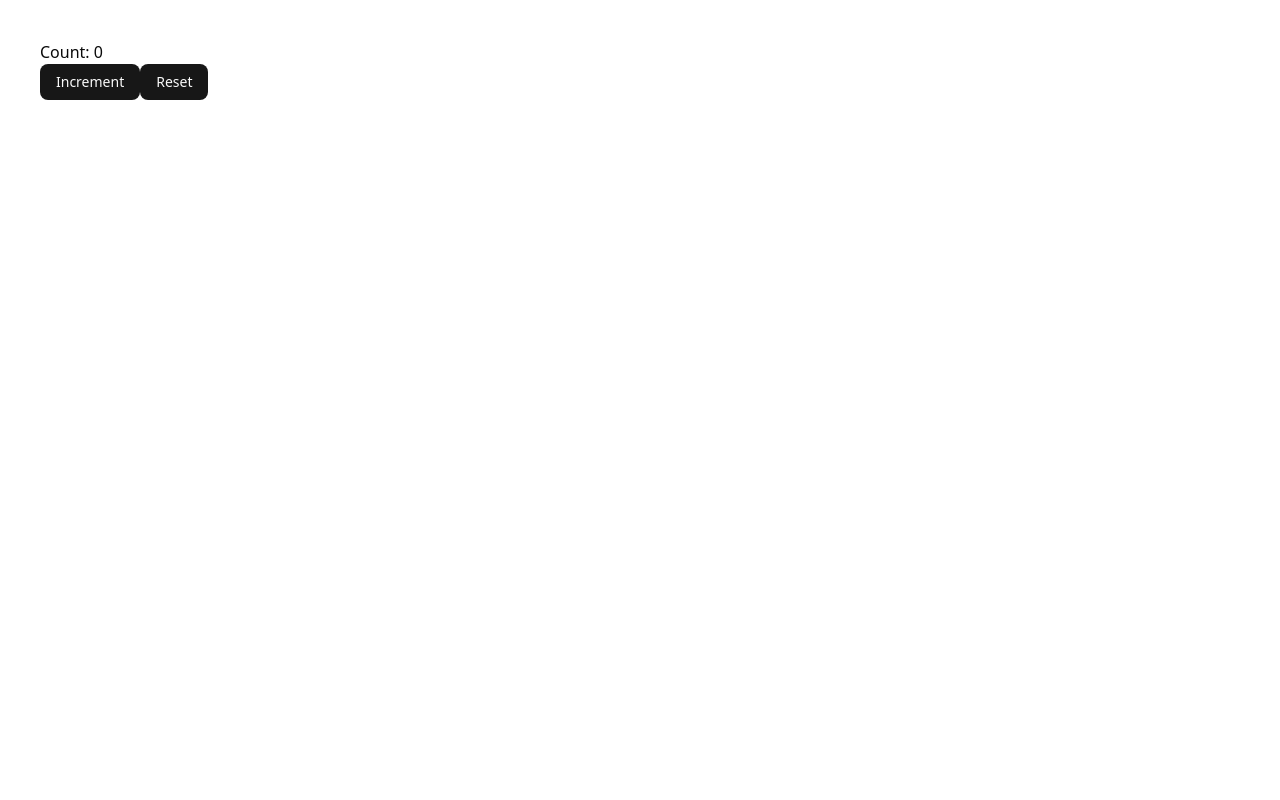
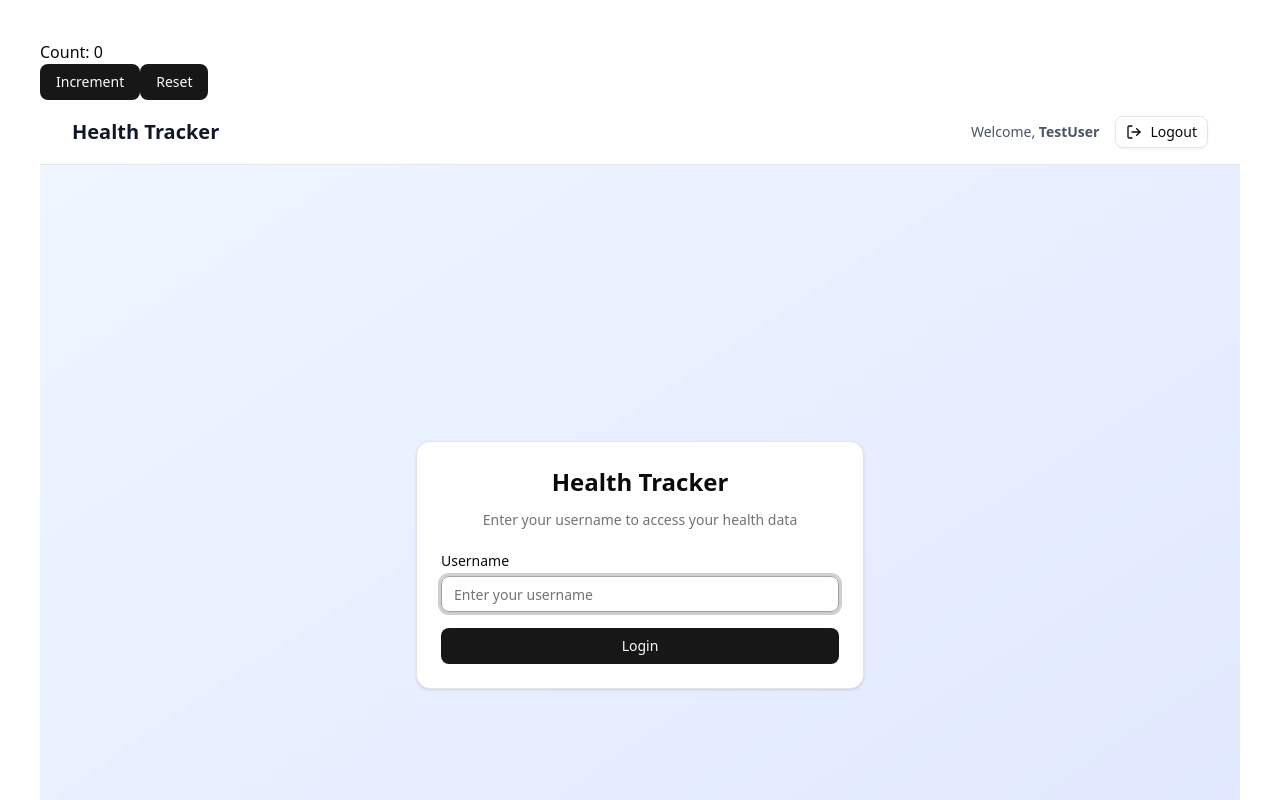
Before and after one commit to jacksonikpe/health-tracker-assessment, a React (Vite) app: page / in a window 1280 px wide. Shown: the top 800 px of the page. Built offline with nearby package versions, Linux system fonts and the light colour scheme.

Commit message:
feat(auth): add login form and header components

```diff
--- a/src/App.tsx
+++ b/src/App.tsx
@@ -1,3 +1,5 @@
+import Header from "./components/auth/Header";
+import LoginForm from "./components/auth/LoginForm";
 import { Button } from "./components/ui/button";
 import useLocalStorage from "./hooks/useLocalStorage";
 
@@ -8,6 +10,8 @@ const App = () => {
       <p>Count: {count}</p>
       <Button onClick={() => setCount(count + 1)}>Increment</Button>
       <Button onClick={() => setCount(0)}>Reset</Button>
+      <Header username="TestUser" onLogout={() => alert("Logged out")} />
+      <LoginForm onLogin={(username) => alert(`Logged in as ${username}`)} />
     </div>
   );
 };
--- /dev/null
+++ b/src/components/auth/Header.tsx
@@ -0,0 +1,37 @@
+import { LogOut } from "lucide-react";
+import { Button } from "../ui/button";
+
+interface HeaderProps {
+  username: string;
+  onLogout: () => void;
+}
+
+const Header = ({ username, onLogout }: HeaderProps) => {
+  return (
+    <header className="bg-white border-b border-gray-200 sticky top-0 z-10">
+      <div className="max-w-7xl mx-auto px-4 sm:px-6 lg:px-8">
+        <div className="flex justify-between items-center h-16">
+          <div className="flex items-center">
+            <h1 className="text-xl font-bold text-gray-900">Health Tracker</h1>
+          </div>
+          <div className="flex items-center gap-4">
+            <span className="text-sm text-gray-600">
+              Welcome, <span className="font-semibold">{username}</span>
+            </span>
+            <Button
+              variant="outline"
+              size="sm"
+              onClick={onLogout}
+              className="gap-2"
+            >
+              <LogOut className="h-4 w-4" />
+              Logout
+            </Button>
+          </div>
+        </div>
+      </div>
+    </header>
+  );
+};
+
+export default Header;
--- /dev/null
+++ b/src/components/auth/LoginForm.tsx
@@ -0,0 +1,62 @@
+import { useState, type FormEvent } from "react";
+import {
+  Card,
+  CardContent,
+  CardDescription,
+  CardHeader,
+  CardTitle,
+} from "../ui/card";
+import { Label } from "../ui/label";
+import { Input } from "../ui/input";
+import { Button } from "../ui/button";
+
+interface LoginFormProps {
+  onLogin: (username: string) => void;
+}
+
+const LoginForm = ({ onLogin }: LoginFormProps) => {
+  const [username, setUsername] = useState("");
+
+  const handleSubmit = (e: FormEvent) => {
+    e.preventDefault();
+    if (username.trim()) {
+      onLogin(username.trim());
+    }
+  };
+
+  return (
+    <div className="min-h-screen flex items-center justify-center bg-gradient-to-br from-blue-50 to-indigo-100 p-4">
+      <Card className="w-full max-w-md">
+        <CardHeader className="space-y-1">
+          <CardTitle className="text-2xl font-bold text-center">
+            Health Tracker
+          </CardTitle>
+          <CardDescription className="text-center">
+            Enter your username to access your health data
+          </CardDescription>
+        </CardHeader>
+        <CardContent>
+          <form onSubmit={handleSubmit} className="space-y-4">
+            <div className="space-y-2">
+              <Label htmlFor="username">Username</Label>
+              <Input
+                id="username"
+                type="text"
+                placeholder="Enter your username"
+                value={username}
+                onChange={(e) => setUsername(e.target.value)}
+                required
+                autoFocus
+              />
+            </div>
+            <Button type="submit" className="w-full">
+              Login
+            </Button>
+          </form>
+        </CardContent>
+      </Card>
+    </div>
+  );
+};
+
+export default LoginForm;
```
